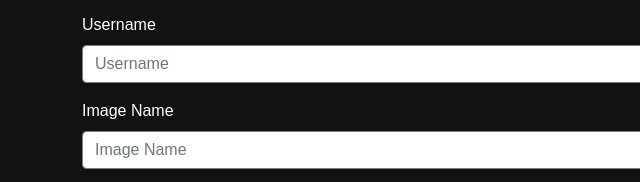
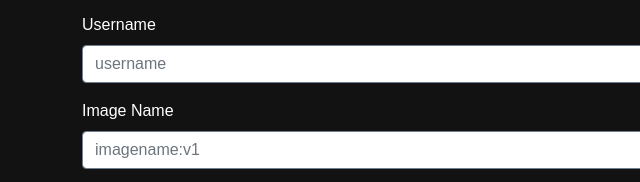
Before and after one commit to aswinbennyofficial/Repospective, a website: page frontend/pages/config-gen.html in a window 1280 px wide. Shown: the part 501-683 px from the top of the page, 0-640 px from the left. Drawn offline with nearby package versions, Linux system fonts and the light colour scheme.

Commit message:
improved placeholder for image name

```diff
--- a/frontend/pages/config-gen.html
+++ b/frontend/pages/config-gen.html
@@ -81,11 +81,11 @@
         </div>
         <div class="mb-3">
             <label for="username" class="form-label">Username</label>
-            <input type="text" id="username" class="form-control" placeholder="Username">
+            <input type="text" id="username" class="form-control" placeholder="username">
         </div>
         <div class="mb-3">
             <label for="imageName" class="form-label">Image Name</label>
-            <input type="text" id="imageName" class="form-control" placeholder="Image Name">
+            <input type="text" id="imageName" class="form-control" placeholder="imagename:v1">
         </div>
         <button type="submit" class="btn btn-primary">Generate Config</button>
     </form>
```
